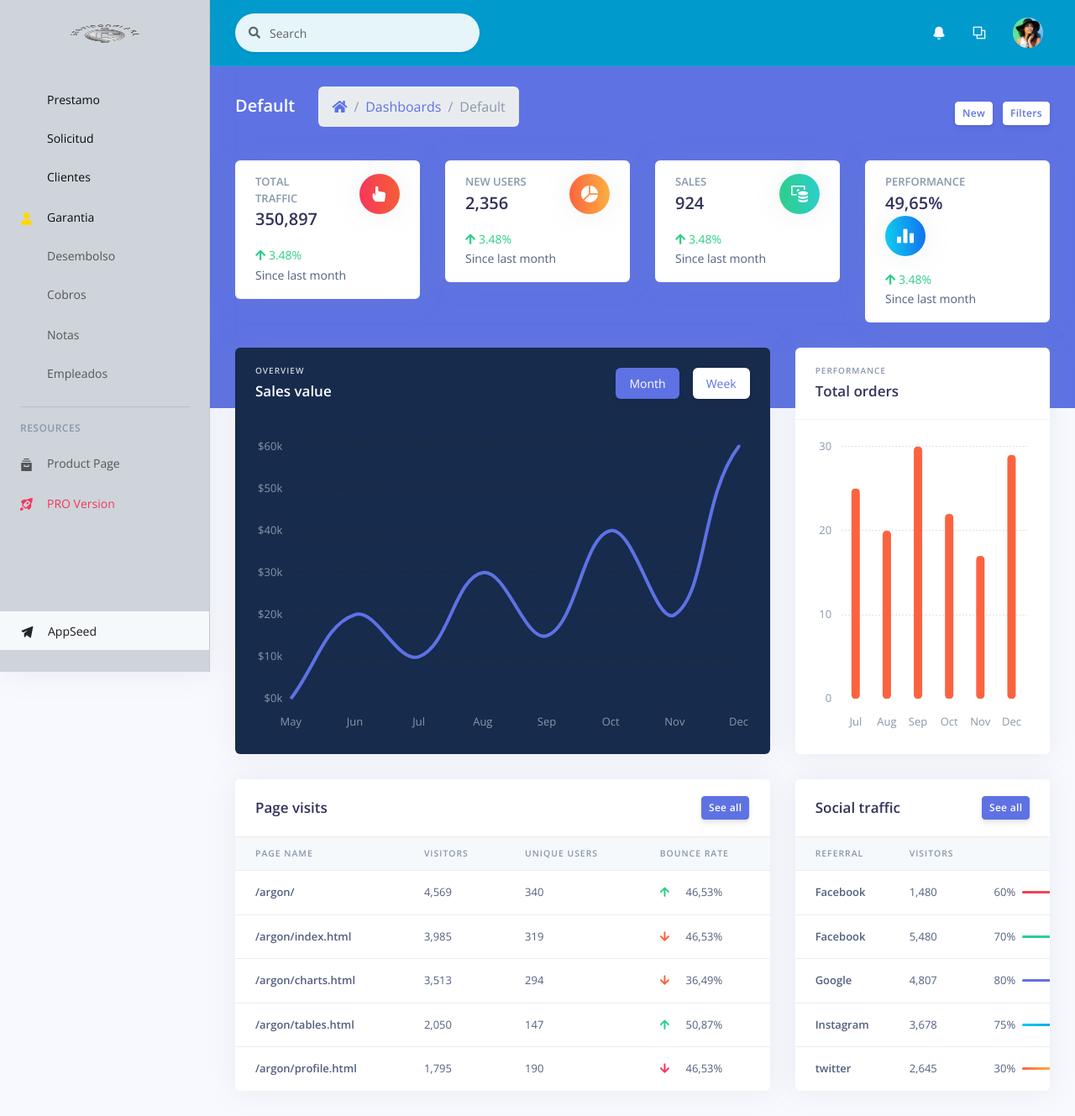
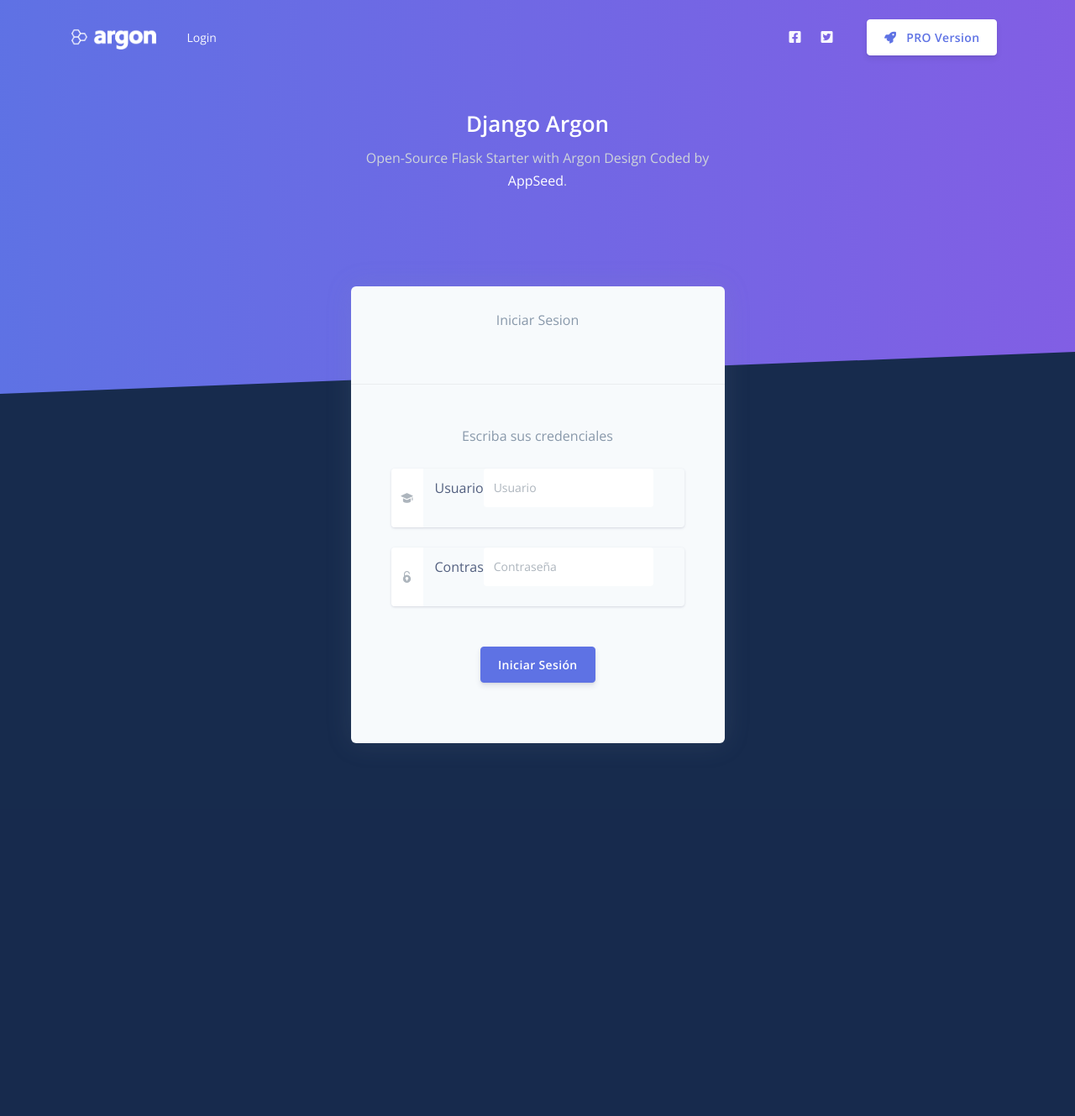
Before and after one commit to Gesbien/Proyecto_Financiera, a Django app: page / in a window 1280 px wide. Shown: the whole page at 84% size. After the commit the page ends 885 px from the top, so only its background shows below. Run offline with Django 4.2, Linux system fonts and the light colour scheme; some libraries are stand-ins or nearby versions.

Commit message:
Update Sistema Login + Realizacion del Login

```diff
--- a/sistema_gestion/models.py
+++ b/sistema_gestion/models.py
@@ -43,6 +43,8 @@ class empleados(models.Model):
     usuario = models.CharField(max_length=80)
     password = models.CharField(max_length=40)
     estado = models.CharField(max_length=40)
+
+    empAuth = models.Manager()
 
 
 class prestamo(models.Model):
--- a/sistema_gestion/prestamo.py
+++ b/sistema_gestion/prestamo.py
@@ -1,6 +1,7 @@
 from datetime import datetime,timedelta
 from io import BytesIO
 
+from django.db.models import Sum
 from django.template.loader import get_template
 from django.views import View
 
@@ -250,6 +251,8 @@ class generar_reporte(View):
         template = 'Reportes/ReportePrestamo.html'
         context = {
             'cant' : prestamos.count(),
+            'sum'  :  prestamos.aggregate(suma=Sum('monto'))['suma'],
+            'sum_interes' :  prestamos.aggregate(suma=Sum('balance_interes'))['suma'],
             'prestamos'  : prestamos
         }
         pdf = render_to_pdf(template,context)
--- a/sistema_gestion/templates/Reportes/ReportePrestamo.html
+++ b/sistema_gestion/templates/Reportes/ReportePrestamo.html
@@ -28,5 +28,8 @@
             {% endfor %}
         </tbody>
     </table>
+    <h3>Total Prestado : {{ sum }}</h3>
+    <h3>Total Ganancias Acumuladas a la Fecha : {{ sum_interes }}</h3>
+
 </body>
 </html>
--- a/sistema_gestion/templates/accounts/login.html
+++ b/sistema_gestion/templates/accounts/login.html
@@ -14,7 +14,7 @@
           <div class="card bg-secondary shadow border-0">
             <div class="card-header bg-transparent pb-5">
               <div class="text-muted text-center mt-2 mb-3">
-                Sign IN
+                Iniciar Sesion
               </div>
             </div>
             <div class="card-body px-lg-5 py-lg-5">
@@ -24,22 +24,24 @@
                   <p>{{ msg }}</p>
                 {% else %}
                   <p>
-                    Add your credentials
+                    Escriba sus credenciales
                   </p>
                 {% endif %}
 
               </div>
 
-              <form method="POST">
-
-                {% csrf_token %}
-
-                <div class="form-group mb-3">
+              <form method="POST" action=" "> {% csrf_token %}
+                <div class="form-group ">
                   <div class="input-group input-group-alternative">
                     <div class="input-group-prepend">
                       <span class="input-group-text"><i class="ni ni-hat-3"></i></span>
                     </div>
-                    {{ form.username }}
+                    <div class="col-ms-auto col-md-2">
+                         <label for="txt_usuario" class="col-form-label col-sm-0">Usuario:</label>
+                    </div>
+                    <div class="form-group col-ms-auto col-md-8">
+                            <input type="text" class="form-control" id="txt_usuario"  name="txt_usuario" class="form-control" placeholder="Usuario" required>
+                    </div>
                   </div>
                 </div>
                 <div class="form-group">
@@ -47,27 +49,19 @@
                     <div class="input-group-prepend">
                       <span class="input-group-text"><i class="ni ni-lock-circle-open"></i></span>
                     </div>
-                    {{ form.password }}
+                   <div class="col-ms-auto col-md-2">
+                        <label for="txt_password" class="col-form-label col-sm-0">Contraseña:</label>
+                    </div>
+
+                    <div class="form-group col-ms-auto col-md-8">
+                            <input type="password" class="form-control" id="txt_password" name="txt_password" class="form-control" placeholder="Contraseña" required>
+                    </div>
                   </div>
-                </div>
-                <div class="custom-control custom-control-alternative custom-checkbox">
-                  <input class="custom-control-input" id=" customCheckLogin" type="checkbox">
-                  <label class="custom-control-label" for=" customCheckLogin">
-                    <span class="text-muted">Recordarme</span>
-                  </label>
                 </div>
                 <div class="text-center">
                   <button type="submit" class="btn btn-primary my-4">Iniciar Sesión</button>
                 </div>
               </form>
-            </div>
-          </div>
-          <div class="row mt-3">
-            <div class="col-6">
-              <a href="{% url 'register' %}" class="text-light"><small>Registrar</small></a>
-            </div>
-            <div class="col-6 text-right">
-              <a href="https://appseed.us/support" class="text-light"><small>Soporte</small></a>
             </div>
           </div>
         </div>
--- a/sistema_gestion/templates/includes/navigation-fullscreen.html
+++ b/sistema_gestion/templates/includes/navigation-fullscreen.html
@@ -26,11 +26,6 @@
         <li class="nav-item">
           <a href="{% url 'login' %}" class="nav-link">
             <span class="nav-link-inner--text">Login</span>
-          </a>
-        </li>
-        <li class="nav-item">
-          <a href="{% url 'register' %}" class="nav-link">
-            <span class="nav-link-inner--text">Register</span>
           </a>
         </li>
       </ul>
--- a/sistema_gestion/templates/paginas/gestionGarantia.html
+++ b/sistema_gestion/templates/paginas/gestionGarantia.html
@@ -49,7 +49,8 @@
                             <th scope="col">Tipo</th>
                             <th> <a href="garantia/registrar" class ="btn btn-success text-white" data-toggle="tooltip" data-placement="left" title="Añadir">
                              <i class="fa-solid fa-folder-plus"></i>
-                            </a><!-- Button trigger modal -->
+                            </a>
+                                <!-- Button trigger modal -->
                                <a class="btn btn-outline-secondary text-white" data-toggle="modal" data-target="#modal_busqueda" data-toggle="tooltip" data-placement="right" title="Reporte">
                                    <i class="fa-solid fa-print"></i>
                                </a>
--- a/sistema_gestion/urls.py
+++ b/sistema_gestion/urls.py
@@ -6,8 +6,8 @@ from . import views, solicitud, prestamo, garantia, personas, desembolso, emplea
 
 
 urlpatterns = [
-    path('', views.inicio, name='inicio'),
-    path('login', views.login, name="login"),
+    path('', views.login, name="login"),
+    path('inicio', views.inicio, name='inicio'),
     path('solicitud', solicitud.inicio_solicitud, name='inicio_solicitud'),
     path('solicitud/reporte', solicitud.generar_reporte.as_view(), name='reporte_solicitud'),
     path('solicitud/registrar/<personas>', solicitud.crear_solicitud, name='registrarSolicitud'),
--- a/sistema_gestion/views.py
+++ b/sistema_gestion/views.py
@@ -1,11 +1,26 @@
 from django.shortcuts import render, redirect
 from django.http import HttpResponse
 from .models import solicitud
-from .models import persona
+from .models import empleados
 # Create your views here.
 
 def inicio(request):
      return render(request,'paginas/index.html')
 
 def login(request):
-     return render(request, 'accounts/login.html')
+     if request.method == 'POST':
+          usuario = request.POST['txt_usuario']
+          contrasena = request.POST['txt_password']
+          try:
+               user = empleados.empAuth.get(usuario=usuario,password=contrasena)
+               if user is not None:
+                    return render(request,'paginas/index.html')
+               else:
+                    context = {
+                         "err" : 'Usuario Invalido o Contraseña Invalidad'
+                    }
+                    return render(request,'accounts/login.html', context)
+          except Exception as identifier:
+               return redirect('/')
+     else:
+          return render(request,'accounts/login.html')
```
Lines whose indentation alone changed are shown as unchanged.
